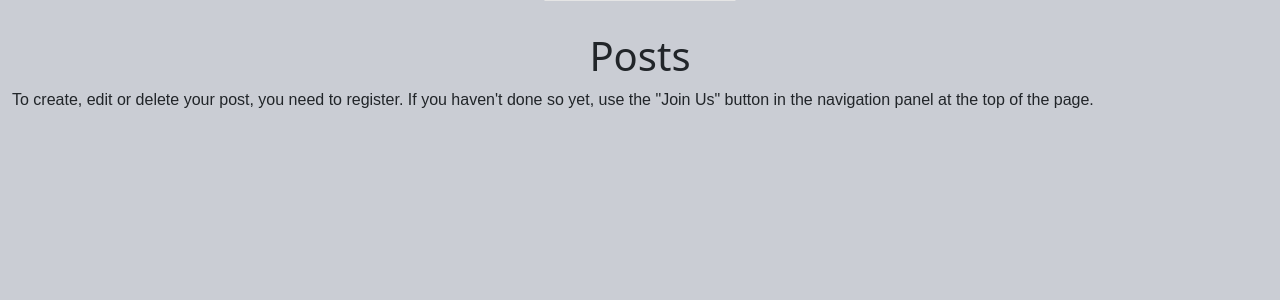
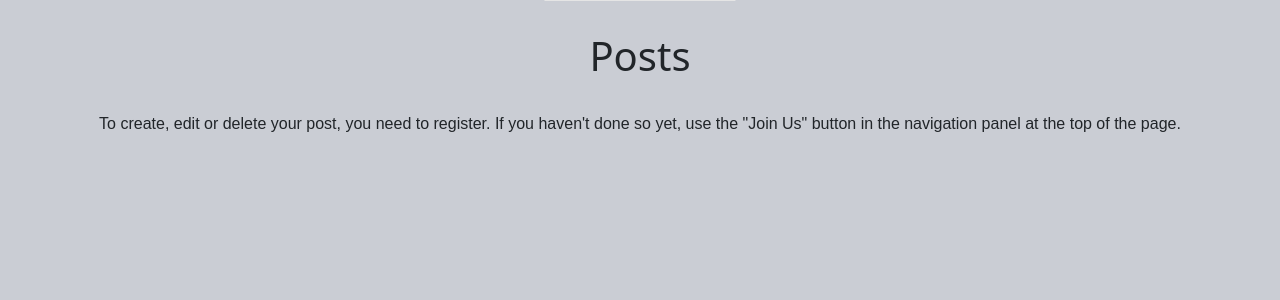
Before and after one commit to Cezary-Nakielski/Project-Four-Forumbus, a Django app: page / in a window 1280 px wide. Shown: the part 100-400 px from the top of the page. Run offline with Django 3.2, Linux system fonts and the light colour scheme; data that the repository does not hold is empty; some web fonts are replaced.

Commit message:
DEV and STYLE: Change positioning and styling of elements in the index.html template

```diff
--- a/static/css/style.css
+++ b/static/css/style.css
@@ -21,7 +21,7 @@ body {
 }
 
 #main-heading {
-    margin-top: 2rem;
+    margin: 2rem auto;
 }
 
 .intro-info-container {
--- a/templates/index.html
+++ b/templates/index.html
@@ -6,21 +6,21 @@
     <h1>Posts</h1>
 </section>
 {% if user.is_authenticated %}
-
+<div class="container-fluid">
+<div class="row">
 <!-- Button shown to logged in users, used to create a post -->
 <a class="btn btn-primary" href="" role="button">Link</a>
-
-</button> -->
-
+</div>
+</div>
 {% else %}
 
 <!-- Information Shown to the users who are not logged in -->
 <div class="container-fluid intro-info-container">
     <div class="row">
-        <article class="intro-info">
-            To create, edit or delete your post, you need to
+        <article class="col intro-info justify-content-center">
+            <p class="text-center">To create, edit or delete your post, you need to
             register. If you haven't done so yet, use the "Join Us" button in the navigation panel at the top of the
-            page.
+            page.</p>
         </article>
     </div>
 </div>
```
